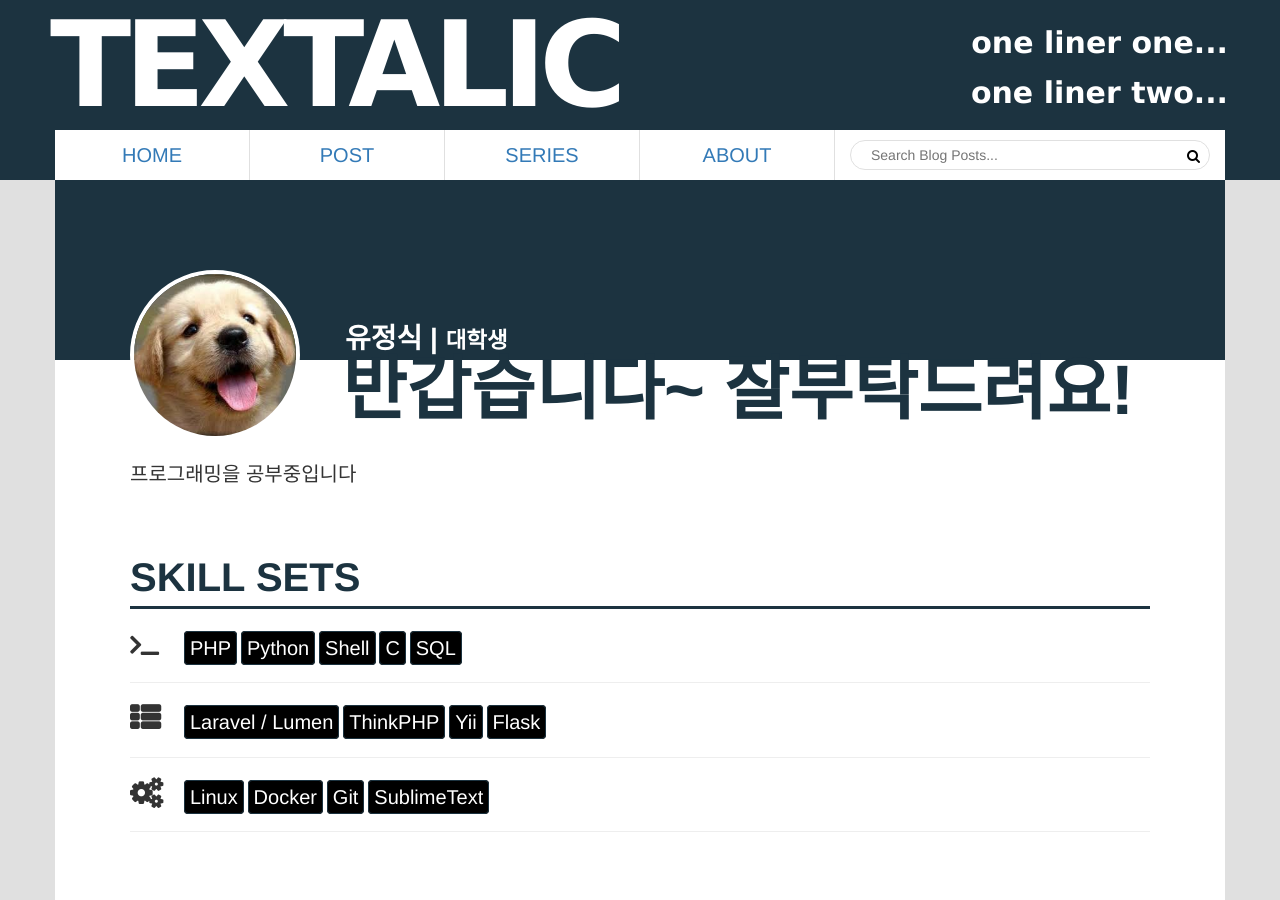
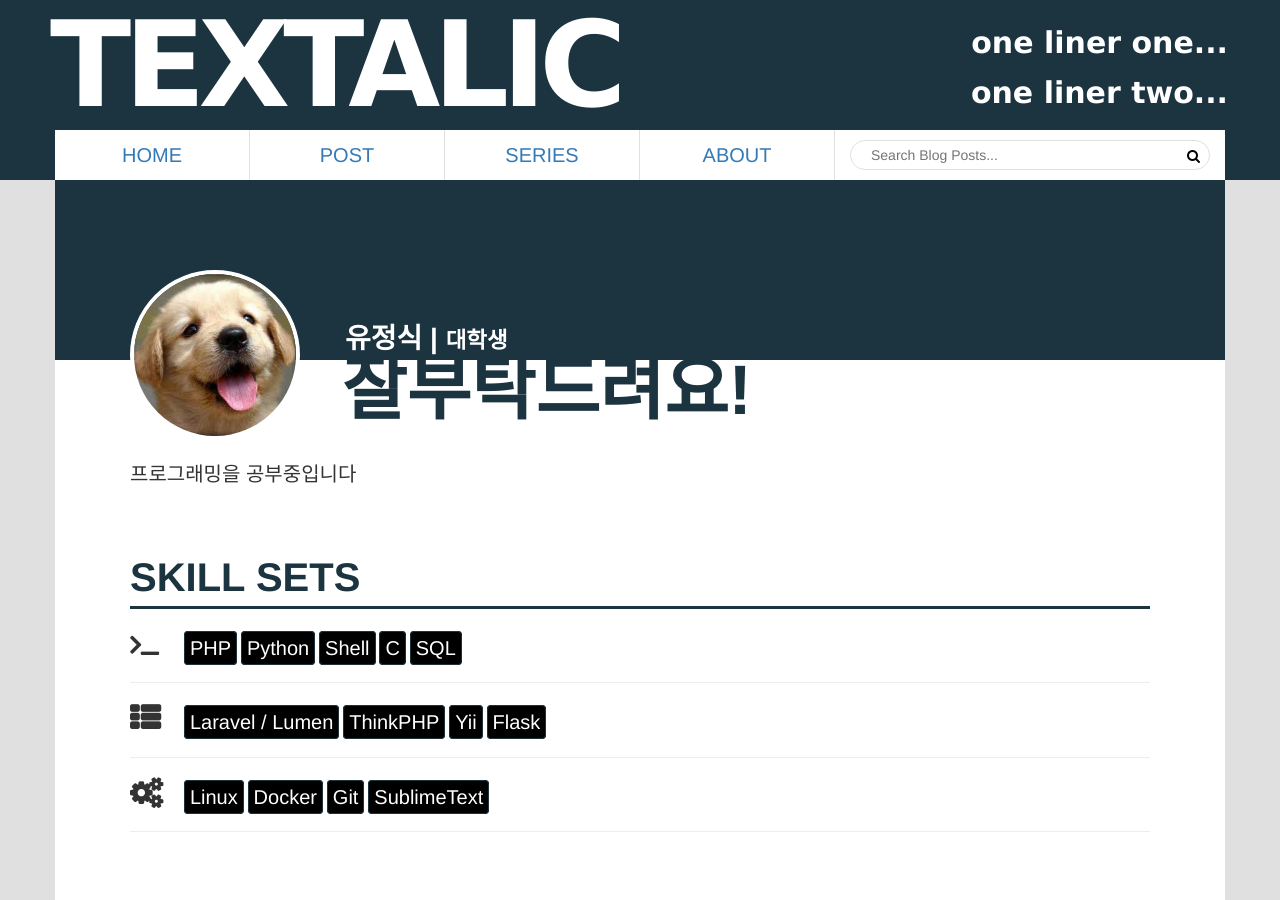
Before and after one commit to unifreak/jekyll-theme-textalic, a Jekyll site: the page built from about/index.html, in a window 1280 px wide and 900 px high. Built offline with Jekyll 4.4.1, drawn with Linux system fonts in a browser that asks for light colours.

Commit message:
Update me.yml

```diff
--- a/_data/me.yml
+++ b/_data/me.yml
@@ -3,7 +3,7 @@
 
 name: "유정식"
 job: "대학생"
-hi: "반갑습니다~ 잘부탁드려요!"
+hi: "잘부탁드려요!"
 avatar_img: "/assets/img/me.png" # path to your avatar
 intro:
   - "프로그래밍을 공부중입니다"
```
